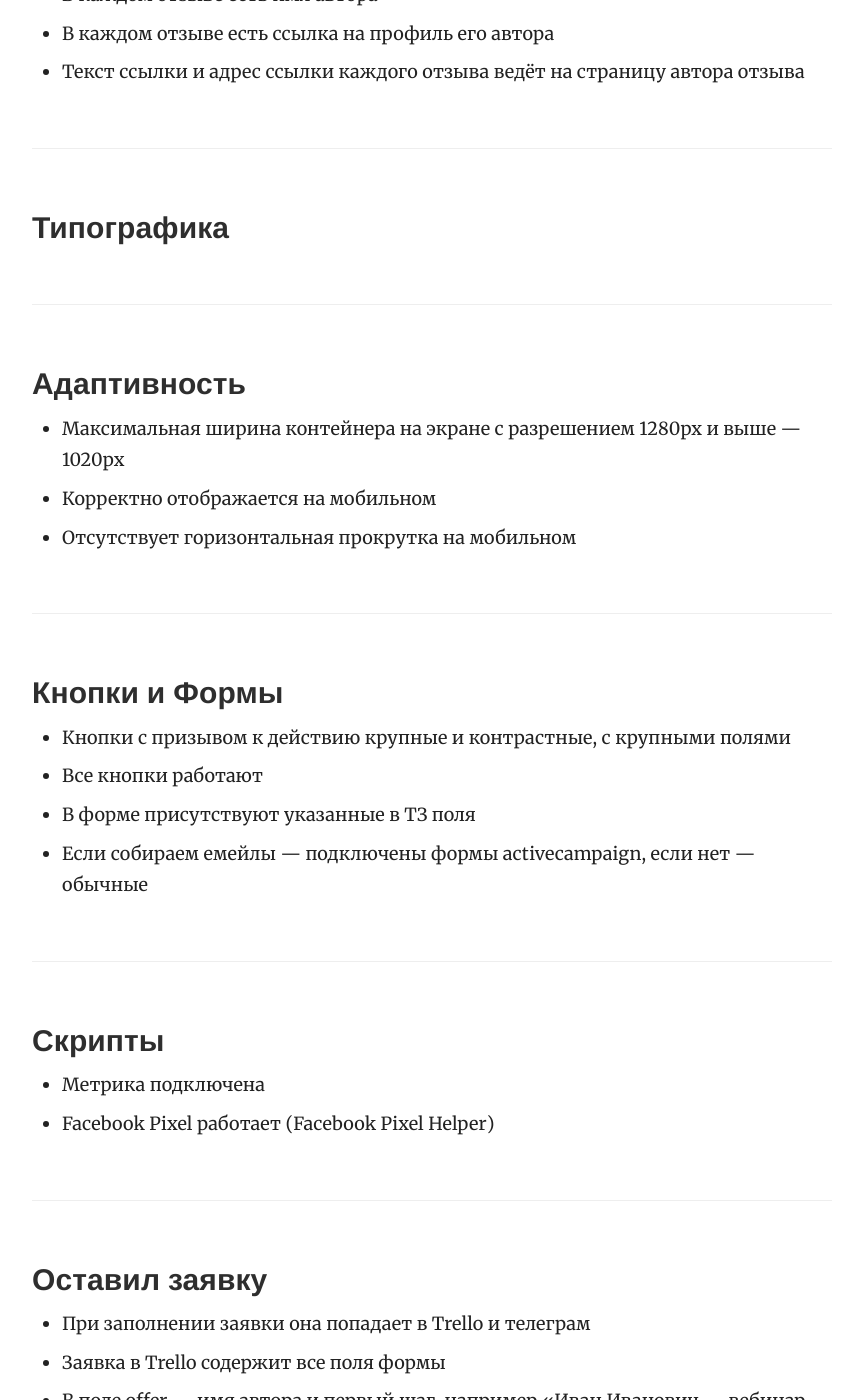
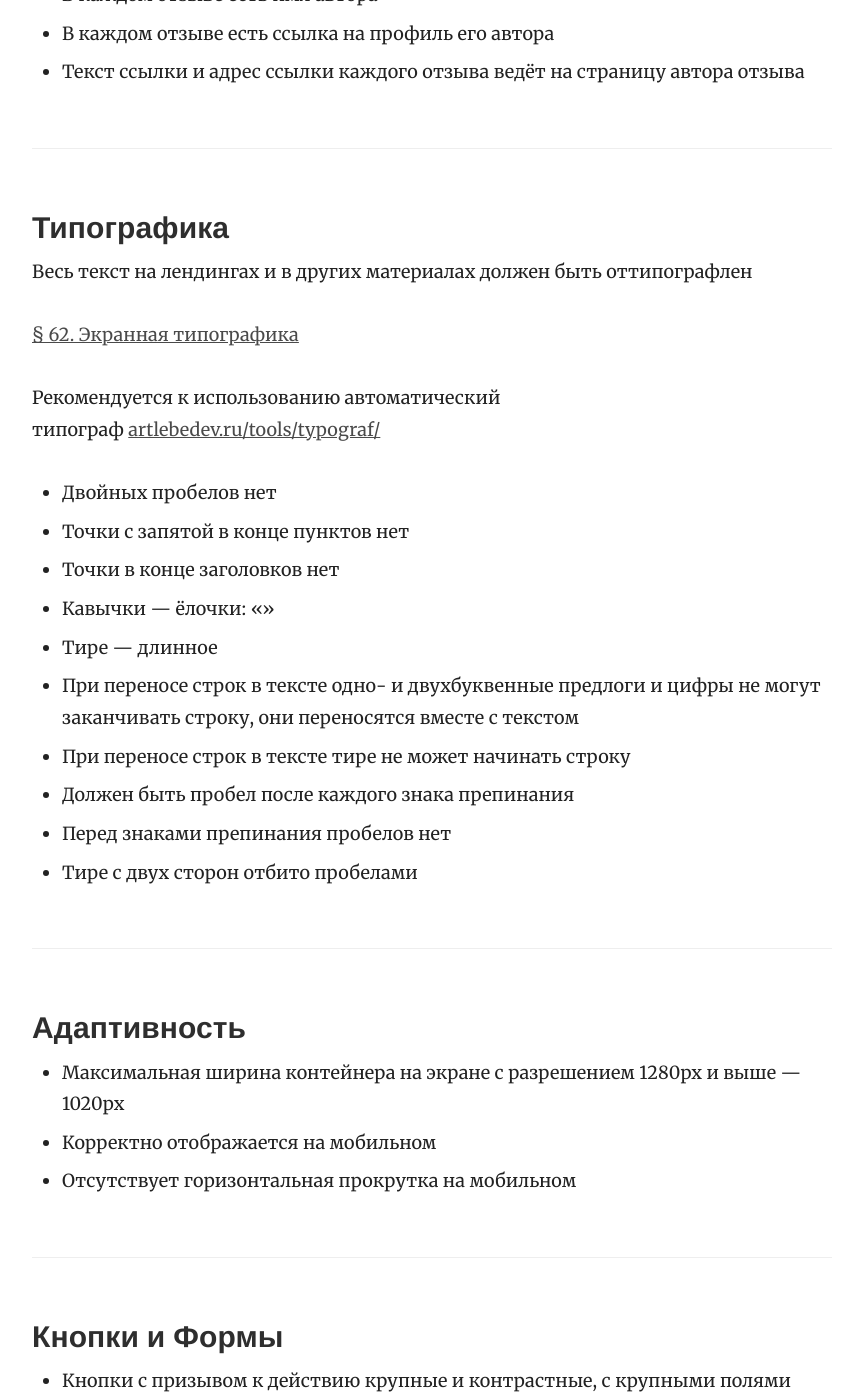
Before and after one commit to icoachknowledge/dev, a Jekyll site: the page built from _docs/general/landing.md, in a window 1280 px wide and 1400 px high, scrolled down 1473 px. Shown: the whole window, without its empty margins (358-1221 px from the left). Built offline with Jekyll 4.4.1, drawn with Linux system fonts in a browser that asks for light colours.

Commit message:
лендинг

```diff
--- a/_docs/general/landing.md
+++ b/_docs/general/landing.md
@@ -37,6 +37,23 @@ order:
 * Текст ссылки и адрес ссылки каждого отзыва ведёт на страницу автора отзыва
 
 ### Типографика
+
+Весь текст на лендингах и в других материалах должен быть оттипографлен
+
+[§ 62. Экранная типографика](https://www.artlebedev.ru/kovodstvo/sections/62/)
+
+Рекомендуется к использованию автоматический типограф [artlebedev.ru/tools/typograf/](http://artlebedev.ru/tools/typograf/)
+
+* Двойных пробелов нет
+* Точки с запятой в конце пунктов нет
+* Точки в конце заголовков нет
+* Кавычки — ёлочки: «»
+* Тире — длинное
+* При переносе строк в тексте одно- и двухбуквенные предлоги и цифры не могут заканчивать строку, они переносятся вместе с текстом
+* При переносе строк в тексте тире не может начинать строку
+* Должен быть пробел после каждого знака препинания
+* Перед знаками препинания пробелов нет
+* Тире с двух сторон отбито пробелами
 
 ### Адаптивность
 
```
